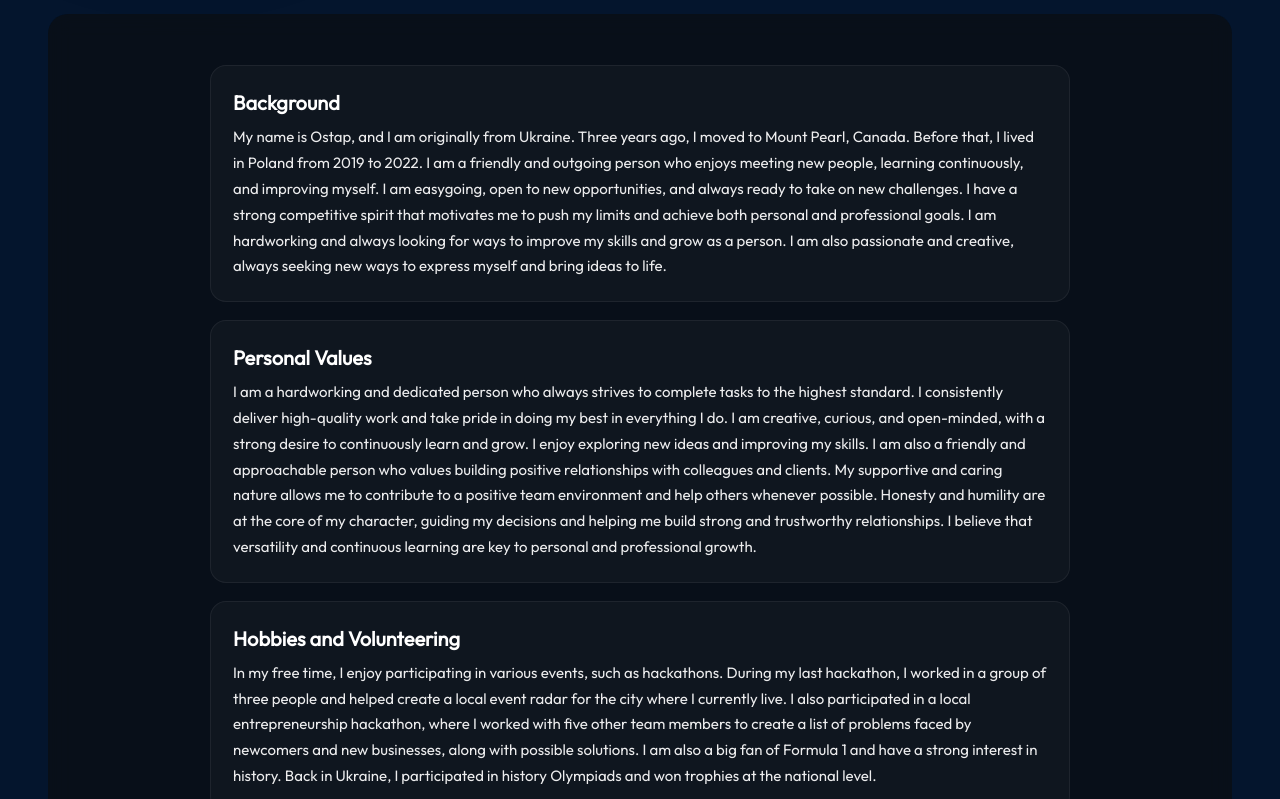
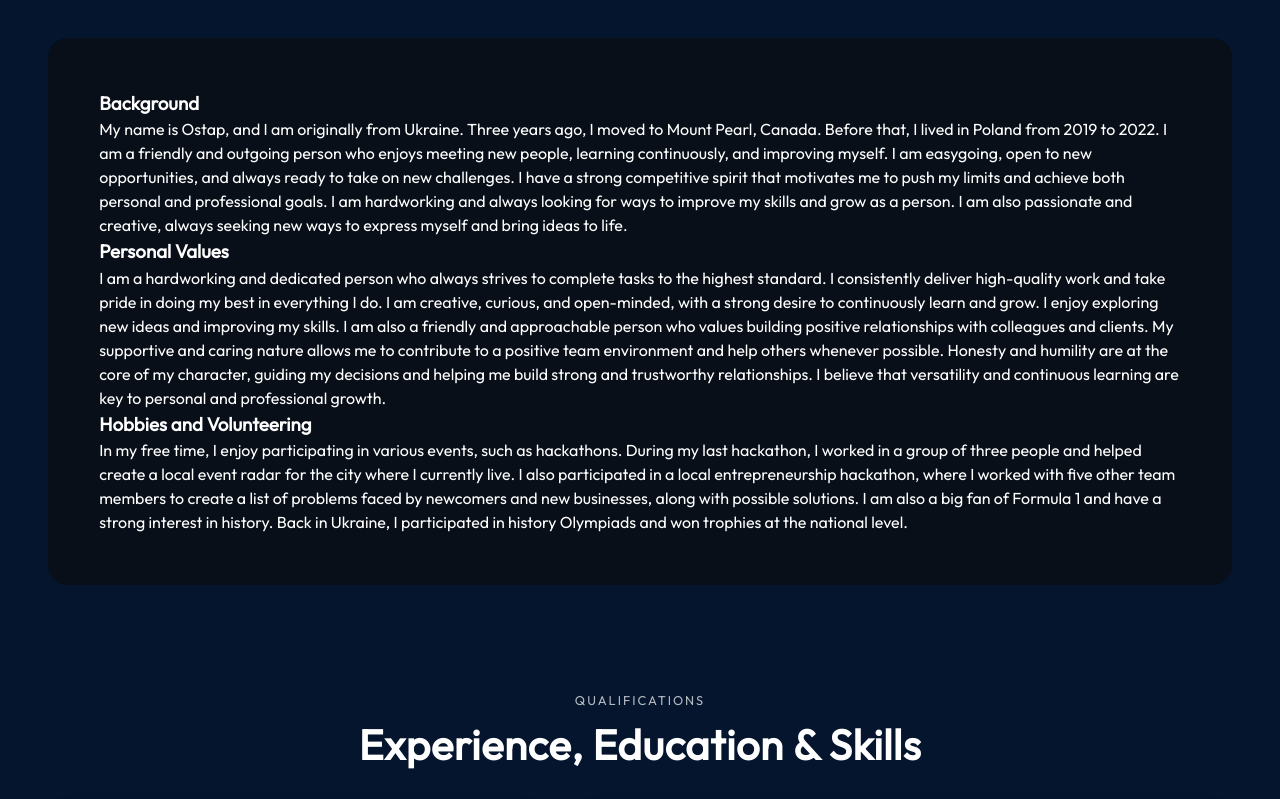
Before and after one commit to Ostap200488/react_portfolio_page, a React (Vite) app: page / in a window 1280 px wide. Shown: the part 811-1610 px from the top of the page. Built offline with nearby package versions, Linux system fonts and the light colour scheme.

Commit message:
Improving of my translation

```diff
--- a/src/components/About/About.jsx
+++ b/src/components/About/About.jsx
@@ -1,75 +1,32 @@
 import React from "react";
-
+import { useTranslation } from "react-i18next";
 import styles from "./About.module.css";
-import { getImageUrl } from "../../utils";
 
 export const About = () => {
+  const { t } = useTranslation();
+
   return (
-    <section className={styles.container} id="about">
-      <h2 className={styles.title}>About Me </h2>
+    <section id="about" className={styles.container}>
+      <div className={styles.sectionHeader}>
+        <span className={styles.sectionLabel}>{t("about.label")}</span>
+        <h2 className={styles.title}>{t("about.title")}</h2>
+      </div>
+
       <div className={styles.content}>
-        <ul className={styles.aboutItems}>
-          <li className={styles.aboutItem}>
-            <div className={styles.aboutItemText}>
-              <h3>Background</h3>
-              <p>
-                My name is Ostap, and I am originally from Ukraine. Three years
-                ago, I moved to Mount Pearl, Canada. Before that, I lived in
-                Poland from 2019 to 2022. I am a friendly and outgoing person
-                who enjoys meeting new people, learning continuously, and
-                improving myself. I am easygoing, open to new opportunities, and
-                always ready to take on new challenges. I have a strong
-                competitive spirit that motivates me to push my limits and
-                achieve both personal and professional goals. I am hardworking
-                and always looking for ways to improve my skills and grow as a
-                person. I am also passionate and creative, always seeking new
-                ways to express myself and bring ideas to life.
-              </p>
-            </div>
-          </li>
+        <div className={styles.block}>
+          <h3>{t("about.backgroundTitle")}</h3>
+          <p>{t("about.backgroundText")}</p>
+        </div>
 
-          <li className={styles.aboutItem}>
+        <div className={styles.block}>
+          <h3>{t("about.valuesTitle")}</h3>
+          <p>{t("about.valuesText")}</p>
+        </div>
 
-            <div className={styles.aboutItemText}>
-              <h3>Personal Values</h3>
-              <p>
-                I am a hardworking and dedicated person who always strives to
-                complete tasks to the highest standard. I consistently deliver
-                high-quality work and take pride in doing my best in everything
-                I do. I am creative, curious, and open-minded, with a strong
-                desire to continuously learn and grow. I enjoy exploring new
-                ideas and improving my skills. I am also a friendly and
-                approachable person who values building positive relationships
-                with colleagues and clients. My supportive and caring nature
-                allows me to contribute to a positive team environment and help
-                others whenever possible. Honesty and humility are at the core
-                of my character, guiding my decisions and helping me build
-                strong and trustworthy relationships. I believe that versatility
-                and continuous learning are key to personal and professional
-                growth.
-              </p>
-            </div>
-          </li>
-
-          <li className={styles.aboutItem}>
-            <div className={styles.aboutItemText}>
-              <h3>Hobbies and Volunteering</h3>
-              <p>
-                In my free time, I enjoy participating in various events, such
-                as hackathons. During my last hackathon, I worked in a group of
-                three people and helped create a local event radar for the city
-                where I currently live. I also participated in a local
-                entrepreneurship hackathon, where I worked with five other team
-                members to create a list of problems faced by newcomers and new
-                businesses, along with possible solutions. I am also a big fan
-                of Formula 1 and have a strong interest in history. Back in
-                Ukraine, I participated in history Olympiads and won trophies at
-                the national level.
-
-              </p>
-            </div>
-          </li>
-        </ul>
+        <div className={styles.block}>
+          <h3>{t("about.hobbiesTitle")}</h3>
+          <p>{t("about.hobbiesText")}</p>
+        </div>
       </div>
     </section>
   );
--- a/src/components/Hero/Hero.jsx
+++ b/src/components/Hero/Hero.jsx
@@ -22,9 +22,6 @@ export const Hero = () => {
           {t("hero.contactBtn")}
         </a>
       </div>
-
-      <div className={styles.topBlur} />
-      <div className={styles.bottomBlur} />
     </section>
   );
 };
--- a/src/components/Projects/Projects.jsx
+++ b/src/components/Projects/Projects.jsx
@@ -10,6 +10,7 @@ export const Projects = () => {
   return (
     <section className={styles.container} id="projects">
       <h2 className={styles.title}>{t("projects.title")}</h2>
+
       <div className={styles.projects}>
         {projects.map((project, id) => (
           <ProjectCard key={id} project={project} />
--- a/src/translation/en/translation.json
+++ b/src/translation/en/translation.json
@@ -1,4 +1,14 @@
 {
+  "about": {
+    "label": "About Me",
+    "title": "About Me",
+    "backgroundTitle": "Background",
+    "backgroundText": "My name is Ostap, and I am originally from Ukraine. Three years ago, I moved to Mount Pearl, Canada. Before that, I lived in Poland from 2019 to 2022. I am a friendly and outgoing person who enjoys meeting new people, learning continuously, and improving myself. I am easygoing, open to new opportunities, and always ready to take on new challenges. I have a strong competitive spirit that motivates me to push my limits and achieve both personal and professional goals. I am hardworking and always looking for ways to improve my skills and grow as a person. I am also passionate and creative, always seeking new ways to express myself and bring ideas to life.",
+    "valuesTitle": "Personal Values",
+    "valuesText": "I am a hardworking and dedicated person who always strives to complete tasks to the highest standard. I consistently deliver high-quality work and take pride in doing my best in everything I do. I am creative, curious, and open-minded, with a strong desire to continuously learn and grow. I enjoy exploring new ideas and improving my skills. I am also a friendly and approachable person who values building positive relationships with colleagues and clients. My supportive and caring nature allows me to contribute to a positive team environment and help others whenever possible. Honesty and humility are at the core of my character, guiding my decisions and helping me build strong and trustworthy relationships. I believe that versatility and continuous learning are key to personal and professional growth.",
+    "hobbiesTitle": "Hobbies and Volunteering",
+    "hobbiesText": "In my free time, I enjoy participating in various events, such as hackathons. During my last hackathon, I worked in a group of three people and helped create a local event radar for the city where I currently live. I also participated in a local entrepreneurship hackathon, where I worked with five other team members to create a list of problems faced by newcomers and new businesses, along with possible solutions. I am also a big fan of Formula 1 and have a strong interest in history. Back in Ukraine, I participated in history Olympiads and won trophies at the national level."
+  },
   "navbar": {
     "about": "About",
     "experience": "Experience",
@@ -44,8 +54,20 @@
     "languages": "Languages",
     "currentlyLearning": "Currently learning",
     "skillCategory1": "Programming Languages & Frameworks",
+    "skillCategory1Skills": "Python, JavaScript, React, HTML, CSS, Git Bash",
+    "skillCategory1Learning": "Java, Node.js, Express.js",
     "skillCategory2": "Methodologies & Principles",
+    "skillCategory2Skills": "RESTful APIs, Object-Oriented Programming (OOP), Test-Driven Development (TDD), Database Design, Agile, Scrum, Waterfall",
+    "skillCategory2Learning": "LangChain, LangGraph, Continuous skill improvement",
     "skillCategory3": "Tools & Technologies",
+    "skillCategory3Skills": "AWS, Git, GitHub, Docker, Postman",
+    "skillCategory3Learning": "MongoDB, PostgreSQL",
+    "certificate1": "AWS Academy Graduate - AWS Cloud Foundations",
+    "certificate2": "AWS Academy Cloud Architecting",
+    "certificate3": "Google IT Support Professional Certificate",
+    "certificate4": "Google Cybersecurity Certificate",
+    "certificate5": "Coding for Success by ANC",
+    "certificate6": "Advanced Coding for Success by ANC",
     "language1": "English (Fluent)",
     "language2": "Ukrainian (Native)",
     "language3": "Polish (Fluent)",
--- a/src/translation/fr/translation.json
+++ b/src/translation/fr/translation.json
@@ -1,4 +1,14 @@
 {
+  "about": {
+    "label": "À propos",
+  "title": "À propos",
+  "backgroundTitle": "Parcours",
+"backgroundText": "Je m'appelle Ostap et je suis originaire d'Ukraine. Il y a trois ans, j'ai déménagé à Mount Pearl, au Canada. Avant cela, j'ai vécu en Pologne de 2019 à 2022. Je suis une personne sociable et ouverte qui aime rencontrer de nouvelles personnes, apprendre en continu et s'améliorer. Je suis détendu, ouvert aux nouvelles opportunités et toujours prêt à relever de nouveaux défis. J'ai un fort esprit de compétition qui me pousse à dépasser mes limites et à atteindre mes objectifs personnels et professionnels. Je travaille dur et je cherche toujours à améliorer mes compétences et à évoluer en tant que personne. Je suis également passionné et créatif, cherchant constamment de nouvelles façons de m'exprimer et de donner vie à mes idées.",
+"valuesTitle": "Valeurs personnelles",
+"valuesText": "Je suis une personne travailleuse et dévouée qui s'efforce toujours de réaliser ses tâches avec le plus haut niveau de qualité. Je fournis constamment un travail de haute qualité et je suis fier de donner le meilleur de moi-même dans tout ce que je fais. Je suis créatif, curieux et ouvert d'esprit, avec un fort désir d'apprendre et de progresser continuellement. J'aime explorer de nouvelles idées et améliorer mes compétences. Je suis également une personne amicale et accessible qui valorise les relations positives avec les collègues et les clients. Ma nature bienveillante et solidaire me permet de contribuer à un environnement d'équipe positif et d'aider les autres lorsque c'est possible. L'honnêteté et l'humilité sont au cœur de mon caractère, guidant mes décisions et m'aidant à construire des relations solides et fiables. Je crois que la polyvalence et l'apprentissage continu sont essentiels pour la croissance personnelle et professionnelle.",
+"hobbiesTitle": "Loisirs et bénévolat",
+"hobbiesText": "Pendant mon temps libre, j'aime participer à différents événements, comme les hackathons. Lors de mon dernier hackathon, j'ai travaillé dans une équipe de trois personnes et contribué à la création d'un radar d'événements locaux pour la ville où je vis actuellement. J'ai également participé à un hackathon entrepreneurial local, où j'ai travaillé avec cinq autres membres de l'équipe pour identifier les problèmes rencontrés par les nouveaux arrivants et les nouvelles entreprises, ainsi que proposer des solutions. Je suis également un grand fan de Formule 1 et j'ai un fort intérêt pour l'histoire. En Ukraine, j'ai participé à des olympiades d'histoire et remporté des trophées au niveau national."
+},
   "navbar": {
     "about": "À propos",
     "experience": "Expérience",
@@ -44,8 +54,20 @@
     "languages": "Langues",
     "currentlyLearning": "En cours d'apprentissage",
     "skillCategory1": "Langages de programmation et frameworks",
+    "skillCategory1Skills": "Python, JavaScript, React, HTML, CSS, Git Bash",
+    "skillCategory1Learning": "Java, Node.js, Express.js",
     "skillCategory2": "Méthodologies et principes",
+    "skillCategory2Skills": "API RESTful, programmation orientée objet (POO), développement piloté par les tests (TDD), conception de bases de données, Agile, Scrum, Waterfall",
+    "skillCategory2Learning": "LangChain, LangGraph, amélioration continue des compétences",
     "skillCategory3": "Outils et technologies",
+    "skillCategory3Skills": "AWS, Git, GitHub, Docker, Postman",
+    "skillCategory3Learning": "MongoDB, PostgreSQL",
+    "certificate1": "AWS Academy Graduate - AWS Cloud Foundations",
+    "certificate2": "AWS Academy Cloud Architecting",
+    "certificate3": "Google IT Support Professional Certificate",
+    "certificate4": "Google Cybersecurity Certificate",
+    "certificate5": "Coding for Success by ANC",
+    "certificate6": "Advanced Coding for Success by ANC",
     "language1": "Anglais (courant)",
     "language2": "Ukrainien (langue maternelle)",
     "language3": "Polonais (courant)",
```
Also changed, not shown: src/components/Experience/Experience.jsx (+14 -25 lines), src/i18n.js (+4 -4 lines).
